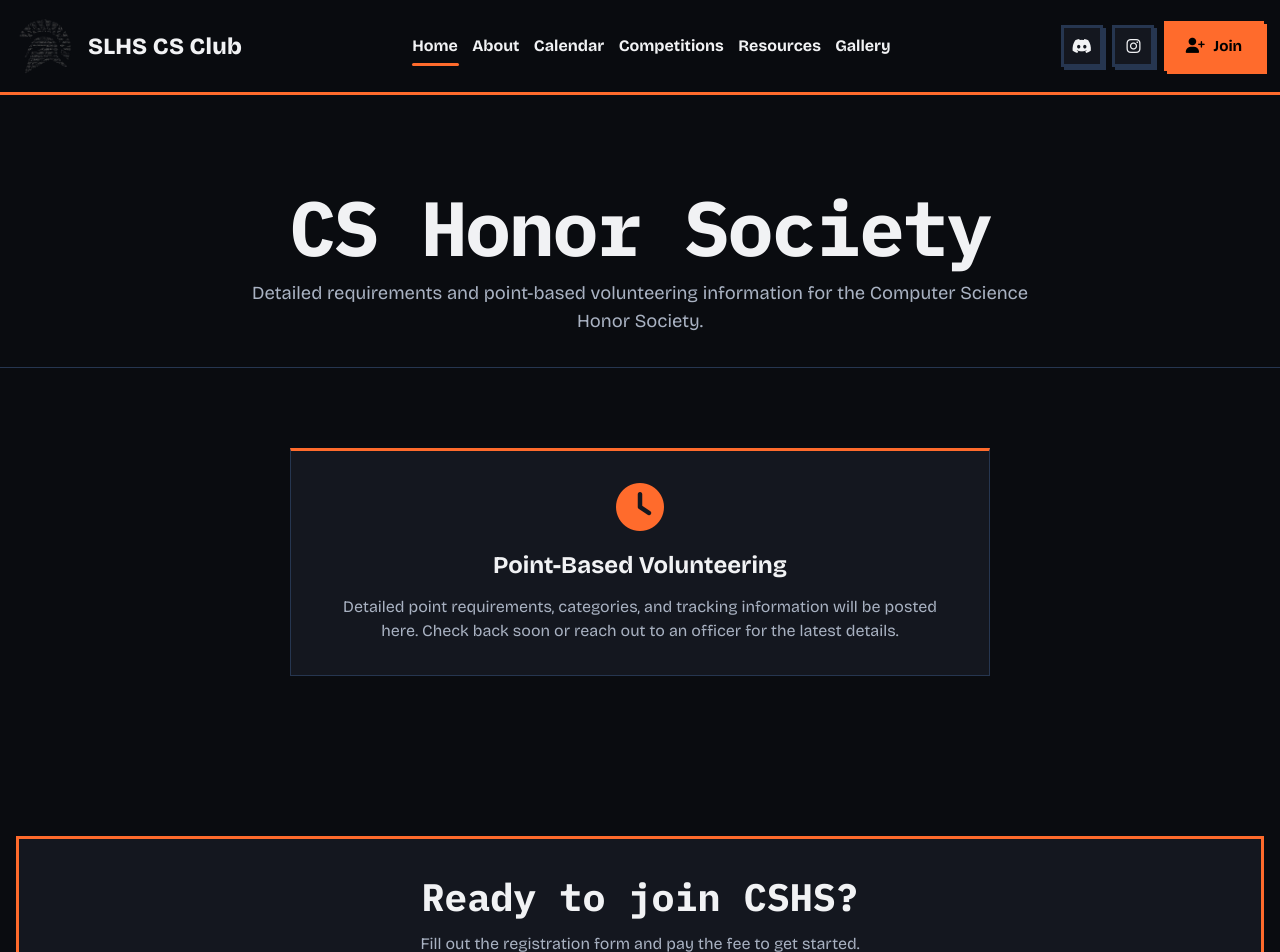
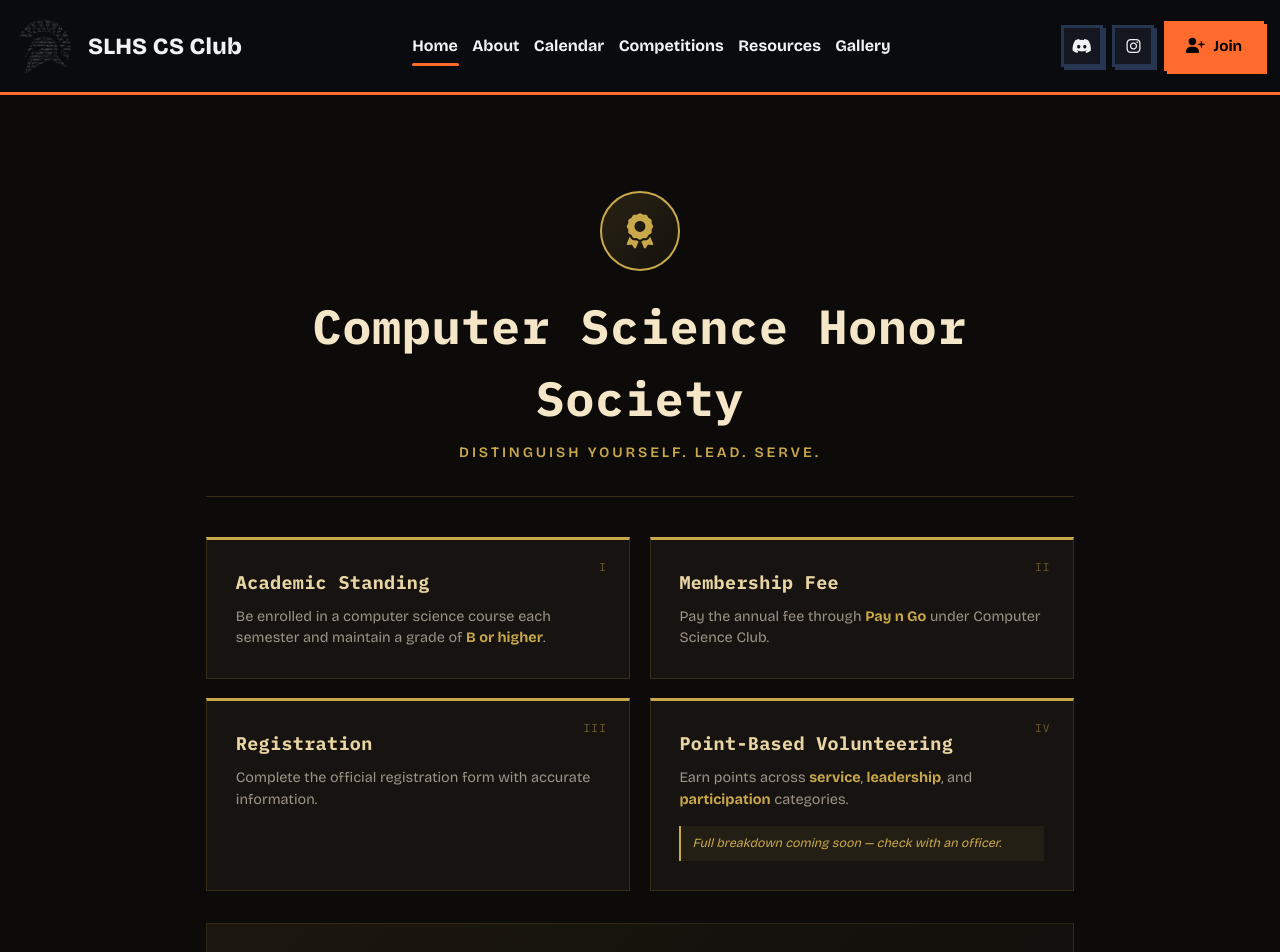
Before and after one commit to slhscs-club/slhscs-club.github.io, a SvelteKit app: page /cshs in a window 1280 px wide. Shown: the top 952 px of the page. Built offline with nearby package versions, Linux system fonts and the light colour scheme.

Commit message:
cp + cshs stub pages

```diff
--- /dev/null
+++ b/src/routes/cp/+page.svelte
@@ -0,0 +1,149 @@
+<script lang="ts">
+  import Shell from '$lib/components/Shell.svelte';
+</script>
+
+<svelte:head>
+  <title>Competitive Programming | SLHS CS Club</title>
+  <meta name="description" content="Competitive programming practice and contests at Seven Lakes High School." />
+</svelte:head>
+
+<Shell activePage="">
+  <div class="cp-root">
+    <div class="cp-terminal">
+      <div class="cp-bar">
+        <span class="cp-dot dot-red"></span>
+        <span class="cp-dot dot-yellow"></span>
+        <span class="cp-dot dot-green"></span>
+        <span class="cp-title">slhscs — cp — bash</span>
+      </div>
+      <div class="cp-body">
+        <div class="cp-line">
+          <span class="cp-prompt">~/competitive-programming $ </span>
+          <span class="cp-cmd">whoami</span>
+        </div>
+        <div class="cp-output">SLHS Competitive Programming &mdash; we train, compete, and win.</div>
+
+        <div class="cp-line">
+          <span class="cp-prompt">~/competitive-programming $ </span>
+          <span class="cp-cmd">cat schedule.txt</span>
+        </div>
+        <div class="cp-output">
+          <div class="cp-block">
+            <span class="cp-key">Practices:</span>
+            <span class="cp-val">Weekly sessions &mdash; work through problems together, review solutions, and prepare for upcoming contests.</span>
+          </div>
+          <div class="cp-block">
+            <span class="cp-key">Contests:</span>
+            <span class="cp-val">UIL CS, HPE CodeWars, USACO, and local invitational meets throughout the year.</span>
+          </div>
+          <div class="cp-block">
+            <span class="cp-key">Format:</span>
+            <span class="cp-val">Teams of three program on one machine to solve a packet of problems.</span>
+          </div>
+        </div>
+
+        <div class="cp-line">
+          <span class="cp-prompt">~/competitive-programming $ </span>
+          <span class="cp-cmd">cat get-involved.md</span>
+        </div>
+        <div class="cp-output">
+          <div class="cp-block">
+            <span class="cp-key">Join:</span>
+            <span class="cp-val">Show up to a Monday meeting or hop in the Discord. No experience required &mdash; we teach as we go.</span>
+          </div>
+          <div class="cp-block">
+            <span class="cp-key">Resources:</span>
+            <span class="cp-val">Practice problems, past contest archives, and strategy guides will be posted here.</span>
+          </div>
+        </div>
+
+        <div class="cp-line cp-cursor">
+          <span class="cp-prompt">~/competitive-programming $ </span>
+          <span class="cp-cmd"></span>
+          <span class="cp-blink">&#9608;</span>
+        </div>
+      </div>
+    </div>
+  </div>
+</Shell>
+
+<style>
+  :global(body) { background: #0a0e14; }
+
+  .cp-root {
+    min-height: calc(100vh - 12rem);
+    display: grid;
+    place-items: center;
+    padding: 2rem 1rem;
+    font-family: 'IBM Plex Mono', 'SF Mono', 'Fira Code', monospace;
+  }
+
+  .cp-terminal {
+    width: min(780px, 100%);
+    background: #0d1117;
+    border: 1px solid #30363d;
+    border-radius: 6px;
+    overflow: hidden;
+    box-shadow: 0 0 40px rgba(0, 200, 100, 0.08);
+  }
+
+  .cp-bar {
+    display: flex;
+    align-items: center;
+    gap: 8px;
+    padding: 10px 14px;
+    background: #161b22;
+    border-bottom: 1px solid #30363d;
+  }
+
+  .cp-dot {
+    width: 12px;
+    height: 12px;
+    border-radius: 50%;
+  }
+  .dot-red    { background: #ff5f56; }
+  .dot-yellow { background: #ffbd2e; }
+  .dot-green  { background: #27c93f; }
+
+  .cp-title {
+    margin-left: 8px;
+    font-size: 0.75rem;
+    color: #8b949e;
+    letter-spacing: 0.04em;
+  }
+
+  .cp-body {
+    padding: 20px 22px 24px;
+    display: grid;
+    gap: 10px;
+  }
+
+  .cp-line { display: flex; flex-wrap: wrap; align-items: center; gap: 2px; }
+
+  .cp-prompt { color: #58a6ff; font-size: 0.82rem; }
+  .cp-cmd   { color: #e6edf3; font-size: 0.82rem; }
+
+  .cp-output {
+    color: #8b949e;
+    font-size: 0.82rem;
+    line-height: 1.6;
+    padding-left: 4px;
+    border-left: 2px solid #21262d;
+    margin: 2px 0 8px 8px;
+    display: grid;
+    gap: 6px;
+  }
+
+  .cp-block { display: flex; flex-wrap: wrap; gap: 6px; }
+  .cp-key { color: #d2a8ff; font-weight: 600; }
+  .cp-val { color: #7ee787; }
+
+  .cp-blink {
+    color: #58a6ff;
+    animation: cp-blink 1s step-end infinite;
+  }
+
+  @keyframes cp-blink {
+    50% { opacity: 0; }
+  }
+</style>
--- a/src/routes/cshs/+page.svelte
+++ b/src/routes/cshs/+page.svelte
@@ -1,37 +1,183 @@
 <script lang="ts">
   import Shell from '$lib/components/Shell.svelte';
-  import PageHero from '$lib/components/PageHero.svelte';
   import CTACard from '$lib/components/CTACard.svelte';
 </script>
 
 <svelte:head>
-  <title>CSHS | SLHS CS Club</title>
-  <meta name="description" content="Computer Science Honor Society requirements and information." />
+  <title>CS Honor Society | SLHS CS Club</title>
+  <meta name="description" content="Computer Science Honor Society &mdash; requirements, induction, and point-based volunteering." />
 </svelte:head>
 
 <Shell activePage="">
-  <PageHero title="CS Honor Society" subtitle="Detailed requirements and point-based volunteering information for the Computer Science Honor Society." />
+  <div class="cshs-root">
+    <div class="cshs-banner">
+      <div class="cshs-shield">
+        <i class="fa-solid fa-award"></i>
+      </div>
+      <h1>Computer Science Honor Society</h1>
+      <p>Distinguish yourself. Lead. Serve.</p>
+    </div>
 
-  <section class="section">
-    <div class="container cshs-content">
-      <div class="stub-card">
-        <i class="fa-solid fa-clock"></i>
+    <div class="cshs-grid">
+      <div class="cshs-card card-course">
+        <span class="cshs-num">I</span>
+        <h2>Academic Standing</h2>
+        <p>Be enrolled in a computer science course each semester and maintain a grade of <strong>B or higher</strong>.</p>
+      </div>
+
+      <div class="cshs-card card-fee">
+        <span class="cshs-num">II</span>
+        <h2>Membership Fee</h2>
+        <p>Pay the annual fee through <strong>Pay n Go</strong> under Computer Science Club.</p>
+      </div>
+
+      <div class="cshs-card card-form">
+        <span class="cshs-num">III</span>
+        <h2>Registration</h2>
+        <p>Complete the official registration form with accurate information.</p>
+      </div>
+
+      <div class="cshs-card card-vol">
+        <span class="cshs-num">IV</span>
         <h2>Point-Based Volunteering</h2>
-        <p>Detailed point requirements, categories, and tracking information will be posted here. Check back soon or reach out to an officer for the latest details.</p>
+        <p>Earn points across <strong>service</strong>, <strong>leadership</strong>, and <strong>participation</strong> categories.</p>
+        <div class="cshs-stub">Full breakdown coming soon &mdash; check with an officer.</div>
       </div>
     </div>
-  </section>
 
-  <CTACard title="Ready to join CSHS?" lead="Fill out the registration form and pay the fee to get started.">
-    <a class="btn btn-primary" href="/join"><i class="fa-solid fa-arrow-left"></i> Back to Join</a>
+    <div class="cshs-quote">
+      <i class="fa-solid fa-quote-left"></i>
+      <span>Induction into an Honor Society is a mark of dedication that colleges and scholarship committees recognize.</span>
+    </div>
+  </div>
+
+  <CTACard title="Apply for Induction" lead="Ready to join the Honor Society? Fill out the form and get started.">
+    <a class="btn btn-primary" href="/join"><i class="fa-solid fa-file-lines"></i> Register for CSHS</a>
     <a class="btn btn-secondary" href="https://discord.com/invite/eCRC3TCs"><i class="fa-brands fa-discord"></i> Ask on Discord</a>
   </CTACard>
 </Shell>
 
 <style>
-  .cshs-content { max-width: 700px; }
-  .stub-card { padding: 2rem; border: 1px solid var(--color-navy); border-top: 3px solid var(--color-orange); background: var(--color-surface); text-align: center; }
-  .stub-card i { font-size: 3rem; color: var(--color-orange); margin-bottom: 1rem; }
-  .stub-card h2 { margin: 0 0 0.75rem; }
-  .stub-card p { margin: 0; color: var(--color-text-muted); }
+  :global(body) { background: #0d0b0a; }
+
+  .cshs-root {
+    padding: 3rem 1rem 1rem;
+    max-width: 900px;
+    margin: 0 auto;
+  }
+
+  .cshs-banner {
+    text-align: center;
+    padding: 3rem 0 2rem;
+    border-bottom: 1px solid rgba(255, 180, 40, 0.2);
+    margin-bottom: 2.5rem;
+  }
+
+  .cshs-shield {
+    width: 80px;
+    height: 80px;
+    margin: 0 auto 1.2rem;
+    border: 2px solid #c9a84c;
+    border-radius: 50%;
+    display: grid;
+    place-items: center;
+    background: linear-gradient(135deg, rgba(201, 168, 76, 0.15), rgba(201, 168, 76, 0.04));
+  }
+
+  .cshs-shield i {
+    font-size: 2.2rem;
+    color: #c9a84c;
+  }
+
+  .cshs-banner h1 {
+    margin: 0;
+    font-family: 'IBM Plex Mono', 'SF Mono', monospace;
+    font-size: clamp(2rem, 4vw, 3rem);
+    color: #f5e6c8;
+    letter-spacing: 0.02em;
+  }
+
+  .cshs-banner p {
+    margin: 0.5rem 0 0;
+    color: #c9a84c;
+    font-size: 0.9rem;
+    letter-spacing: 0.2em;
+    text-transform: uppercase;
+    font-weight: 600;
+  }
+
+  .cshs-grid {
+    display: grid;
+    grid-template-columns: repeat(2, 1fr);
+    gap: 1.2rem;
+  }
+
+  .cshs-card {
+    padding: 1.8rem;
+    background: #161310;
+    border: 1px solid rgba(201, 168, 76, 0.18);
+    border-top: 3px solid #c9a84c;
+    position: relative;
+  }
+
+  .cshs-num {
+    position: absolute;
+    top: 1.2rem;
+    right: 1.4rem;
+    font-family: 'IBM Plex Mono', monospace;
+    font-size: 0.7rem;
+    color: rgba(201, 168, 76, 0.5);
+    letter-spacing: 0.1em;
+  }
+
+  .cshs-card h2 {
+    margin: 0 0 0.6rem;
+    font-size: 1.15rem;
+    font-family: 'IBM Plex Mono', monospace;
+    color: #e8d5a3;
+    letter-spacing: 0.02em;
+  }
+
+  .cshs-card p {
+    margin: 0;
+    color: #9d9488;
+    line-height: 1.5;
+    font-size: 0.9rem;
+  }
+
+  .cshs-card strong {
+    color: #c9a84c;
+  }
+
+  .cshs-stub {
+    margin-top: 1rem;
+    padding: 0.5rem 0.7rem;
+    background: rgba(201, 168, 76, 0.08);
+    border-left: 2px solid #c9a84c;
+    color: #c9a84c;
+    font-size: 0.78rem;
+    font-style: italic;
+  }
+
+  .cshs-quote {
+    display: flex;
+    gap: 1rem;
+    padding: 2rem 1.5rem;
+    margin-top: 2rem;
+    background: linear-gradient(135deg, rgba(201, 168, 76, 0.08), rgba(201, 168, 76, 0.02));
+    border: 1px solid rgba(201, 168, 76, 0.15);
+    color: #a3916a;
+    font-style: italic;
+    line-height: 1.6;
+  }
+
+  .cshs-quote i {
+    font-size: 1.5rem;
+    color: #c9a84c;
+    flex-shrink: 0;
+  }
+
+  @media (max-width: 600px) {
+    .cshs-grid { grid-template-columns: 1fr; }
+  }
 </style>
```
Also changed, not shown: src/routes/+page.svelte (+16 -2 lines).
